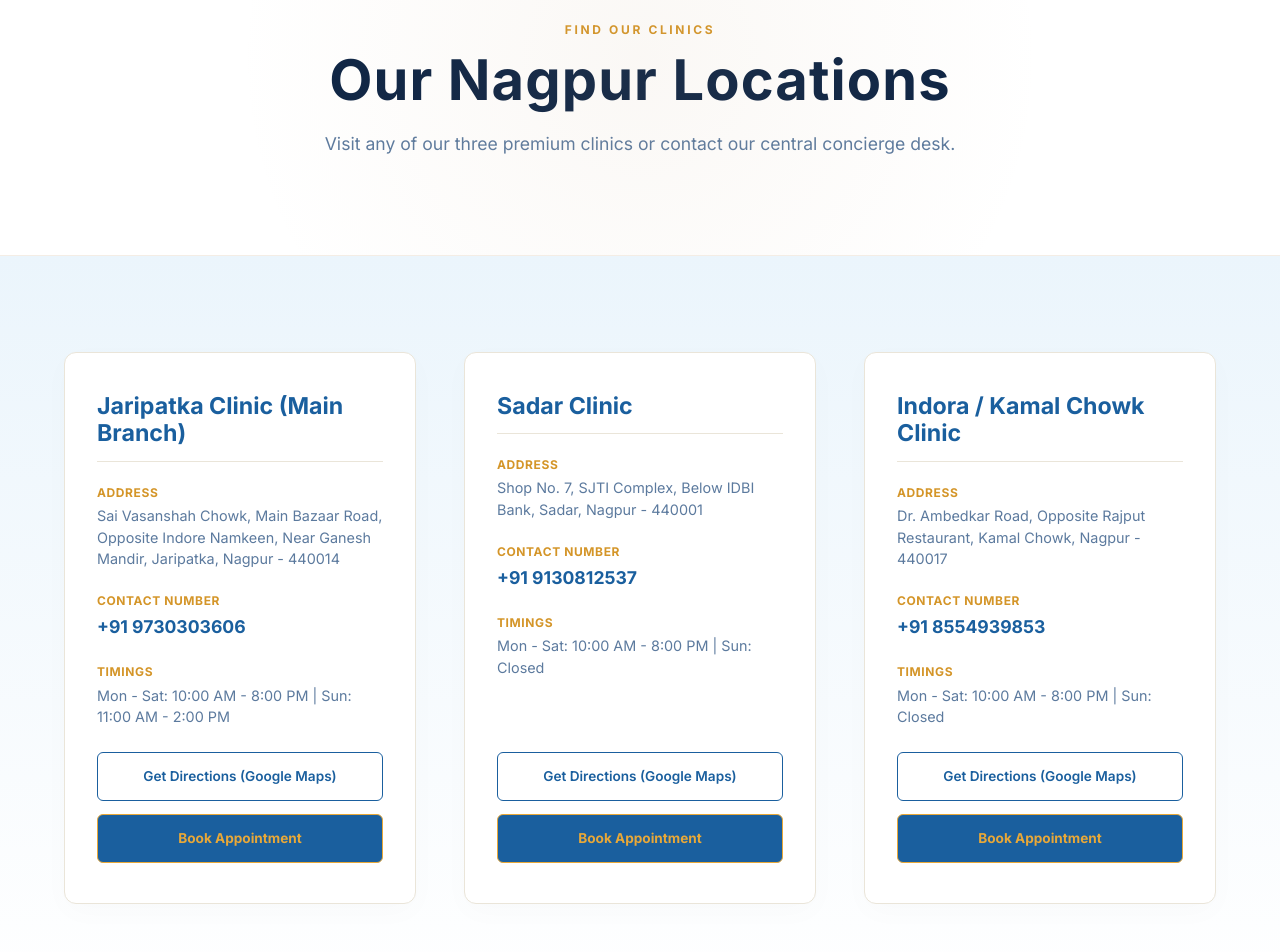
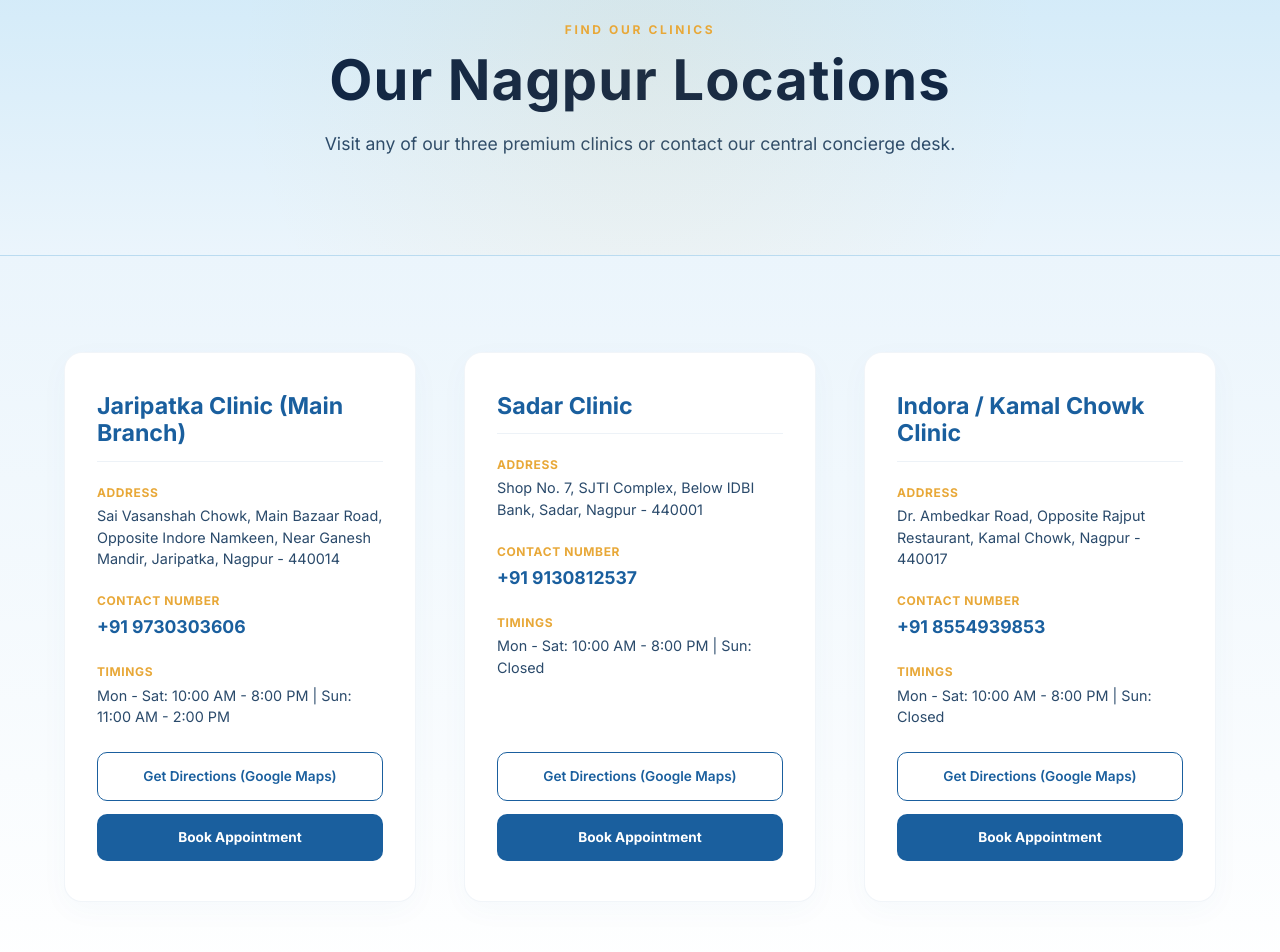
Before and after one commit to nitinsharmaji0911-ops/dr-das, a Next.js app: page /contact in a window 1280 px wide. Shown: the part 140-1092 px from the top of the page. Built offline with nearby package versions, Linux system fonts and the light colour scheme.

Commit message:
Polish secondary pages layout and CSS module styles (About, Contact, Gallery, Services, and BeforeAfter components) to match homepage theme

```diff
--- a/src/app/about/page.module.css
+++ b/src/app/about/page.module.css
@@ -33,16 +33,16 @@
 }
 
 .sectionTitle {
-  font-family: var(--font-serif);
+  font-family: var(--font-heading);
   font-size: 2.4rem;
   font-weight: 700;
-  color: var(--primary-blue);
+  color: var(--primary);
   letter-spacing: 0.01em;
   margin-bottom: 0.8rem;
 }
 
 .sectionDesc {
-  color: var(--text-muted);
+  color: var(--text-body);
   font-size: 1.05rem;
   line-height: 1.6;
   max-width: 650px;
@@ -51,11 +51,11 @@
 
 /* 1. Header Banner */
 .banner {
-  background-color: var(--bg-card);
+  background-image: linear-gradient(180deg, var(--bg-page) 0%, var(--bg-light) 100%);
   padding: 10rem 1.5rem 6rem 1.5rem;
   color: var(--text-dark);
   text-align: center;
-  border-bottom: 1px solid rgba(197, 164, 126, 0.2);
+  border-bottom: 1px solid rgba(26, 95, 158, 0.08);
   position: relative;
   overflow: hidden;
 }
@@ -67,7 +67,7 @@
   left: 0;
   width: 100%;
   height: 100%;
-  background: radial-gradient(circle at 10% 20%, rgba(197, 164, 126, 0.08) 0%, transparent 50%);
+  background: radial-gradient(circle at 10% 20%, rgba(232, 168, 56, 0.08) 0%, transparent 50%);
   pointer-events: none;
 }
 
@@ -79,7 +79,7 @@
 .bannerSub {
   font-size: 0.75rem;
   font-weight: 700;
-  color: var(--gold-hover);
+  color: var(--gold);
   letter-spacing: 0.22em;
   text-transform: uppercase;
   margin-bottom: 0.5rem;
@@ -87,7 +87,7 @@
 }
 
 .bannerTitle {
-  font-family: var(--font-serif);
+  font-family: var(--font-heading);
   font-size: 2.6rem;
   font-weight: 700;
   margin-bottom: 1rem;
@@ -102,7 +102,7 @@
 }
 
 .bannerDesc {
-  color: var(--text-muted);
+  color: var(--text-body);
   font-size: 1.1rem;
   line-height: 1.6;
 }
@@ -141,17 +141,17 @@
 }
 
 .title {
-  font-family: var(--font-serif);
+  font-family: var(--font-heading);
   font-size: 2.2rem;
   font-weight: 700;
-  color: var(--primary-blue);
+  color: var(--primary);
   line-height: 1.25;
 }
 
 .desc {
   font-size: 1.05rem;
   line-height: 1.6;
-  color: var(--text-muted);
+  color: var(--text-body);
 }
 
 .philosophyBox {
@@ -165,20 +165,20 @@
   border-left: 3px solid var(--gold);
   padding: 1.8rem;
   border-radius: 0 8px 8px 0;
-  box-shadow: 0 8px 25px rgba(26, 26, 26, 0.02);
+  box-shadow: 0 8px 25px rgba(26, 95, 158, 0.03);
 }
 
 .philoTitle {
-  font-family: var(--font-serif);
+  font-family: var(--font-heading);
   font-size: 1.25rem;
-  color: var(--primary-blue);
+  color: var(--primary);
   font-weight: 700;
   margin-bottom: 0.5rem;
 }
 
 .philoText {
   font-size: 0.9rem;
-  color: var(--text-muted);
+  color: var(--text-body);
   line-height: 1.5;
 }
 
@@ -198,14 +198,14 @@
 
 .doctorRow {
   background-color: var(--surface);
-  border: 1px solid #EAE5D9;
-  border-radius: 16px;
+  border: 1px solid rgba(26, 95, 158, 0.06);
+  border-radius: var(--radius-card);
   padding: 2.5rem;
   display: flex;
   flex-direction: column;
   gap: 2rem;
   align-items: center;
-  box-shadow: 0 8px 30px rgba(26, 26, 26, 0.02);
+  box-shadow: 0 8px 30px rgba(26, 95, 158, 0.03);
 }
 
 @media (min-width: 768px) {
@@ -243,7 +243,7 @@
   left: 0;
   width: 100%;
   height: 100%;
-  border: 1px solid rgba(212, 175, 55, 0.2);
+  border: 1px solid rgba(232, 168, 56, 0.2);
   border-radius: 12px;
   pointer-events: none;
 }
@@ -255,30 +255,30 @@
 }
 
 .docName {
-  font-family: var(--font-serif);
+  font-family: var(--font-heading);
   font-size: 1.8rem;
-  color: var(--primary-blue);
+  color: var(--primary);
   font-weight: 700;
 }
 
 .docDegree {
   font-size: 0.85rem;
-  color: var(--gold-hover);
+  color: var(--gold);
   font-weight: 700;
   letter-spacing: 0.05em;
   text-transform: uppercase;
 }
 
 .docBio {
-  color: var(--text-muted);
+  color: var(--text-body);
   font-size: 0.95rem;
   line-height: 1.6;
 }
 
 .docQuote {
-  font-family: var(--font-serif);
+  font-family: var(--font-heading);
   font-style: italic;
-  color: var(--gold-hover);
+  color: var(--gold);
   font-size: 1.15rem;
   margin: 0.2rem 0;
   line-height: 1.45;
@@ -319,10 +319,10 @@
   border-radius: 12px;
   background-size: cover;
   background-position: center;
-  border: 1px solid var(--gold);
+  border: 1px solid rgba(26, 95, 158, 0.08);
   position: relative;
   overflow: hidden;
-  box-shadow: 0 8px 30px rgba(26, 26, 26, 0.04);
+  box-shadow: 0 8px 30px rgba(26, 95, 158, 0.04);
 }
 
 .galleryOverlay {
@@ -330,13 +330,13 @@
   bottom: 0;
   left: 0;
   width: 100%;
-  background: linear-gradient(to top, rgba(26, 26, 26, 0.85) 0%, transparent 100%);
+  background: linear-gradient(to top, rgba(13, 36, 68, 0.9) 0%, transparent 100%);
   padding: 2rem;
   color: var(--text-light);
 }
 
 .galleryOverlay span {
-  font-family: var(--font-serif);
+  font-family: var(--font-heading);
   font-size: 1.4rem;
   font-weight: 600;
   letter-spacing: 0.02em;
--- a/src/app/contact/page.module.css
+++ b/src/app/contact/page.module.css
@@ -7,11 +7,11 @@
 
 /* 1. Header Banner */
 .banner {
-  background-color: var(--bg-card);
+  background-image: linear-gradient(180deg, var(--bg-page) 0%, var(--bg-light) 100%);
   padding: 10rem 1.5rem 6rem 1.5rem;
   color: var(--text-dark);
   text-align: center;
-  border-bottom: 1px solid rgba(197, 164, 126, 0.2);
+  border-bottom: 1px solid rgba(26, 95, 158, 0.08);
   position: relative;
   overflow: hidden;
 }
@@ -23,7 +23,7 @@
   left: 0;
   width: 100%;
   height: 100%;
-  background: radial-gradient(circle at 50% 50%, rgba(197, 164, 126, 0.08) 0%, transparent 60%);
+  background: radial-gradient(circle at 50% 50%, rgba(232, 168, 56, 0.08) 0%, transparent 60%);
   pointer-events: none;
 }
 
@@ -35,7 +35,7 @@
 .bannerSub {
   font-size: 0.75rem;
   font-weight: 700;
-  color: var(--gold-hover);
+  color: var(--gold);
   letter-spacing: 0.22em;
   text-transform: uppercase;
   margin-bottom: 0.5rem;
@@ -43,7 +43,7 @@
 }
 
 .bannerTitle {
-  font-family: var(--font-serif);
+  font-family: var(--font-heading);
   font-size: 2.6rem;
   font-weight: 700;
   margin-bottom: 1rem;
@@ -58,7 +58,7 @@
 }
 
 .bannerDesc {
-  color: var(--text-muted);
+  color: var(--text-body);
   font-size: 1.1rem;
   line-height: 1.6;
 }
@@ -90,28 +90,28 @@
 
 .contactCard {
   background-color: var(--surface);
-  border: 1px solid #EAE5D9;
-  border-radius: 12px;
+  border: 1px solid rgba(26, 95, 158, 0.06);
+  border-radius: var(--radius-card);
   padding: 2.5rem 2rem;
   display: flex;
   flex-direction: column;
   gap: 1.5rem;
-  box-shadow: 0 8px 30px rgba(26, 26, 26, 0.02);
+  box-shadow: 0 8px 30px rgba(26, 95, 158, 0.03);
   transition: var(--transition-smooth);
 }
 
 .contactCard:hover {
   transform: translateY(-5px);
   border-color: var(--gold);
-  box-shadow: 0 12px 40px rgba(26, 26, 26, 0.04);
+  box-shadow: 0 12px 40px rgba(26, 95, 158, 0.08);
 }
 
 .cardTitle {
-  font-family: var(--font-serif);
+  font-family: var(--font-heading);
   font-size: 1.45rem;
-  color: var(--primary-blue);
+  color: var(--primary);
   font-weight: 700;
-  border-bottom: 1px solid #EAE5D9;
+  border-bottom: 1px solid rgba(26, 95, 158, 0.08);
   padding-bottom: 0.8rem;
 }
 
@@ -125,19 +125,19 @@
   font-size: 0.75rem;
   font-weight: 700;
   text-transform: uppercase;
-  color: var(--gold-hover);
+  color: var(--gold);
   letter-spacing: 0.05em;
 }
 
 .infoText {
   font-size: 0.9rem;
-  color: var(--text-muted);
+  color: var(--text-body);
   line-height: 1.5;
 }
 
 .phoneLink {
   font-size: 1.1rem;
-  color: var(--primary-blue);
+  color: var(--primary);
   font-weight: 700;
 }
 
@@ -154,12 +154,12 @@
 
 .mapBtn {
   background-color: transparent;
-  color: var(--primary-blue);
-  border: 1px solid var(--primary-blue);
+  color: var(--primary);
+  border: 1px solid var(--primary);
   text-align: center;
   padding: 0.8rem;
   font-weight: 600;
-  border-radius: 6px;
+  border-radius: var(--radius-sm);
   font-size: 0.85rem;
   transition: var(--transition-smooth);
 }
@@ -169,20 +169,21 @@
 }
 
 .bookBtn {
-  background-color: var(--primary-blue);
-  color: var(--gold);
+  background-color: var(--primary);
+  color: white;
   text-align: center;
   padding: 0.8rem;
   font-weight: 700;
-  border-radius: 6px;
+  border-radius: var(--radius-sm);
   font-size: 0.85rem;
-  border: 1px solid var(--gold);
+  border: none;
   transition: var(--transition-smooth);
 }
 
 .bookBtn:hover {
-  background-color: var(--gold);
-  color: var(--primary-blue);
+  background-color: var(--primary-dark);
+  box-shadow: 0 6px 16px rgba(26, 95, 158, 0.25);
+  transform: translateY(-1px);
 }
 
 /* 3. Helpline Section */
@@ -190,7 +191,7 @@
   background-image: linear-gradient(135deg, var(--bg-card) 0%, var(--bg-light) 100%);
   padding: 5rem 1.5rem;
   text-align: center;
-  border-top: 1px solid #EAE5D9;
+  border-top: 1px solid rgba(26, 95, 158, 0.08);
 }
 
 .helplineContainer {
@@ -203,14 +204,14 @@
 }
 
 .helplineTitle {
-  font-family: var(--font-serif);
+  font-family: var(--font-heading);
   font-size: 2rem;
-  color: var(--primary-blue);
+  color: var(--primary);
   font-weight: 700;
 }
 
 .helplineDesc {
-  color: var(--text-muted);
+  color: var(--text-body);
   font-size: 1.05rem;
   line-height: 1.6;
 }
@@ -218,11 +219,11 @@
 .helplinePhone {
   font-size: 2rem;
   font-weight: 800;
-  color: var(--gold-hover);
+  color: var(--gold);
   letter-spacing: 0.05em;
   margin-top: 0.5rem;
 }
 
 .helplinePhone:hover {
-  color: var(--primary-blue);
+  color: var(--primary);
 }
--- a/src/app/gallery/page.module.css
+++ b/src/app/gallery/page.module.css
@@ -7,11 +7,11 @@
 
 /* 1. Header Banner */
 .banner {
-  background-color: var(--bg-card);
+  background-image: linear-gradient(180deg, var(--bg-page) 0%, var(--bg-light) 100%);
   padding: 10rem 1.5rem 6rem 1.5rem;
   color: var(--text-dark);
   text-align: center;
-  border-bottom: 1px solid rgba(197, 164, 126, 0.2);
+  border-bottom: 1px solid rgba(26, 95, 158, 0.08);
   position: relative;
   overflow: hidden;
 }
@@ -23,7 +23,7 @@
   left: 0;
   width: 100%;
   height: 100%;
-  background: radial-gradient(circle at 10% 90%, rgba(197, 164, 126, 0.08) 0%, transparent 50%);
+  background: radial-gradient(circle at 10% 90%, rgba(232, 168, 56, 0.08) 0%, transparent 50%);
   pointer-events: none;
 }
 
@@ -35,7 +35,7 @@
 .bannerSub {
   font-size: 0.75rem;
   font-weight: 700;
-  color: var(--gold-hover);
+  color: var(--gold);
   letter-spacing: 0.22em;
   text-transform: uppercase;
   margin-bottom: 0.5rem;
@@ -43,7 +43,7 @@
 }
 
 .bannerTitle {
-  font-family: var(--font-serif);
+  font-family: var(--font-heading);
   font-size: 2.6rem;
   font-weight: 700;
   margin-bottom: 1rem;
@@ -58,7 +58,7 @@
 }
 
 .bannerDesc {
-  color: var(--text-muted);
+  color: var(--text-body);
   font-size: 1.1rem;
   line-height: 1.6;
 }
@@ -86,8 +86,8 @@
 
 .filterBtn {
   background-color: var(--surface);
-  border: 1px solid #EAE5D9;
-  color: var(--text-dark);
+  border: 1px solid rgba(26, 95, 158, 0.1);
+  color: var(--text-body);
   padding: 0.6rem 1.4rem;
   font-size: 0.75rem;
   font-weight: 700;
@@ -98,14 +98,14 @@
 }
 
 .filterBtn:hover {
-  background-color: var(--bg-card);
-  border-color: var(--gold);
+  background-color: var(--accent-blue);
+  border-color: var(--primary);
 }
 
 .filterActive {
-  background-color: var(--primary-blue);
-  color: var(--gold);
-  border-color: var(--gold);
+  background-color: var(--primary);
+  color: white;
+  border-color: var(--primary);
 }
 
 .casesList {
@@ -118,13 +118,13 @@
 
 .caseCard {
   background-color: var(--surface);
-  border: 1px solid #EAE5D9;
-  border-radius: 16px;
+  border: 1px solid rgba(26, 95, 158, 0.06);
+  border-radius: var(--radius-card);
   padding: 2rem;
   display: flex;
   flex-direction: column;
   gap: 2rem;
-  box-shadow: 0 8px 30px rgba(26, 26, 26, 0.02);
+  box-shadow: 0 8px 30px rgba(26, 95, 158, 0.03);
 }
 
 .sliderContainer {
@@ -135,32 +135,33 @@
   display: flex;
   flex-direction: column;
   gap: 1.2rem;
-  border-top: 1px solid #EAE5D9;
+  border-top: 1px solid rgba(26, 95, 158, 0.08);
   padding-top: 1.5rem;
 }
 
 .caseDesc {
   font-size: 0.95rem;
-  color: var(--text-muted);
+  color: var(--text-body);
   line-height: 1.6;
 }
 
 .caseBookBtn {
-  background-color: var(--primary-blue);
-  color: var(--gold);
-  border: 1px solid var(--gold);
+  background-color: var(--primary);
+  color: white;
+  border: none;
   padding: 0.8rem 1.8rem;
   font-size: 0.9rem;
   font-weight: 700;
-  border-radius: 6px;
+  border-radius: var(--radius-sm);
   text-align: center;
   transition: var(--transition-smooth);
   align-self: flex-start;
 }
 
 .caseBookBtn:hover {
-  background-color: var(--gold);
-  color: var(--primary-blue);
+  background-color: var(--primary-dark);
+  box-shadow: 0 6px 16px rgba(26, 95, 158, 0.25);
+  transform: translateY(-1px);
 }
 
 @media (max-width: 480px) {
--- a/src/app/services/page.module.css
+++ b/src/app/services/page.module.css
@@ -7,11 +7,11 @@
 
 /* 1. Header Banner */
 .banner {
-  background-color: var(--bg-card);
+  background-image: linear-gradient(180deg, var(--bg-page) 0%, var(--bg-light) 100%);
   padding: 10rem 1.5rem 6rem 1.5rem;
   color: var(--text-dark);
   text-align: center;
-  border-bottom: 1px solid rgba(197, 164, 126, 0.2);
+  border-bottom: 1px solid rgba(26, 95, 158, 0.08);
   position: relative;
   overflow: hidden;
 }
@@ -23,7 +23,7 @@
   left: 0;
   width: 100%;
   height: 100%;
-  background: radial-gradient(circle at 90% 10%, rgba(197, 164, 126, 0.08) 0%, transparent 50%);
+  background: radial-gradient(circle at 90% 10%, rgba(232, 168, 56, 0.08) 0%, transparent 50%);
   pointer-events: none;
 }
 
@@ -35,7 +35,7 @@
 .bannerSub {
   font-size: 0.75rem;
   font-weight: 700;
-  color: var(--gold-hover);
+  color: var(--gold);
   letter-spacing: 0.22em;
   text-transform: uppercase;
   margin-bottom: 0.5rem;
@@ -43,7 +43,7 @@
 }
 
 .bannerTitle {
-  font-family: var(--font-serif);
+  font-family: var(--font-heading);
   font-size: 2.6rem;
   font-weight: 700;
   margin-bottom: 1rem;
@@ -58,7 +58,7 @@
 }
 
 .bannerDesc {
-  color: var(--text-muted);
+  color: var(--text-body);
   font-size: 1.1rem;
   line-height: 1.6;
 }
@@ -90,20 +90,20 @@
 
 .serviceCard {
   background-color: var(--surface);
-  border: 1px solid #EAE5D9;
-  border-radius: 12px;
+  border: 1px solid rgba(26, 95, 158, 0.06);
+  border-radius: var(--radius-card);
   padding: 2.5rem;
   display: flex;
   flex-direction: column;
   gap: 1.5rem;
-  box-shadow: 0 8px 30px rgba(26, 26, 26, 0.02);
+  box-shadow: 0 8px 30px rgba(26, 95, 158, 0.03);
   transition: var(--transition-smooth);
 }
 
 .serviceCard:hover {
   transform: translateY(-5px);
   border-color: var(--gold);
-  box-shadow: 0 12px 40px rgba(26, 26, 26, 0.04);
+  box-shadow: 0 12px 40px rgba(26, 95, 158, 0.08);
 }
 
 .serviceHeader {
@@ -113,7 +113,7 @@
 }
 
 .cardTag {
-  color: var(--gold-hover);
+  color: var(--gold);
   font-size: 0.7rem;
   font-weight: 700;
   letter-spacing: 0.2em;
@@ -121,22 +121,22 @@
 }
 
 .cardTitle {
-  font-family: var(--font-serif);
+  font-family: var(--font-heading);
   font-size: 1.6rem;
-  color: var(--primary-blue);
+  color: var(--primary);
   font-weight: 700;
 }
 
 .cardDesc {
-  color: var(--text-muted);
+  color: var(--text-body);
   font-size: 0.95rem;
   line-height: 1.6;
 }
 
 .benefitsBox {
   background-color: var(--bg-light);
-  border: 1px solid #EAE5D9;
-  border-radius: 8px;
+  border: 1px solid rgba(26, 95, 158, 0.06);
+  border-radius: var(--radius-sm);
   padding: 1.2rem;
 }
 
@@ -144,7 +144,7 @@
   font-size: 0.85rem;
   font-weight: 700;
   text-transform: uppercase;
-  color: var(--primary-blue);
+  color: var(--primary);
   letter-spacing: 0.05em;
   margin-bottom: 0.8rem;
 }
@@ -167,7 +167,7 @@
   align-items: center;
   gap: 0.5rem;
   font-size: 0.85rem;
-  color: var(--text-dark);
+  color: var(--text-body);
 }
 
 .benefitsList svg {
@@ -176,20 +176,21 @@
 }
 
 .cardBookBtn {
-  background-color: var(--primary-blue);
-  color: var(--gold);
+  background-color: var(--primary);
+  color: white;
   text-align: center;
   padding: 0.9rem;
   font-weight: 700;
-  border-radius: 6px;
+  border-radius: var(--radius-sm);
   font-size: 0.9rem;
-  border: 1px solid var(--gold);
+  border: none;
   transition: var(--transition-smooth);
 }
 
 .cardBookBtn:hover {
-  background-color: var(--gold);
-  color: var(--primary-blue);
+  background-color: var(--primary-dark);
+  box-shadow: 0 6px 16px rgba(26, 95, 158, 0.25);
+  transform: translateY(-1px);
 }
 
 /* 3. Tech Section */
@@ -197,7 +198,7 @@
   background-image: linear-gradient(135deg, var(--bg-card) 0%, var(--bg-light) 100%);
   padding: 5rem 1.5rem;
   text-align: center;
-  border-top: 1px solid #EAE5D9;
+  border-top: 1px solid rgba(26, 95, 158, 0.08);
 }
 
 .techContainer {
@@ -209,14 +210,14 @@
 }
 
 .techTitle {
-  font-family: var(--font-serif);
+  font-family: var(--font-heading);
   font-size: 2rem;
-  color: var(--primary-blue);
+  color: var(--primary);
   font-weight: 700;
 }
 
 .techDesc {
-  color: var(--text-muted);
+  color: var(--text-body);
   font-size: 1.05rem;
   line-height: 1.6;
 }
--- a/src/components/BeforeAfter.module.css
+++ b/src/components/BeforeAfter.module.css
@@ -6,9 +6,9 @@
 }
 
 .title {
-  font-family: var(--font-serif);
+  font-family: var(--font-heading);
   font-size: 1.8rem;
-  color: var(--primary-dark);
+  color: var(--primary);
   margin-bottom: 1.5rem;
   text-align: center;
   font-weight: 700;
```
